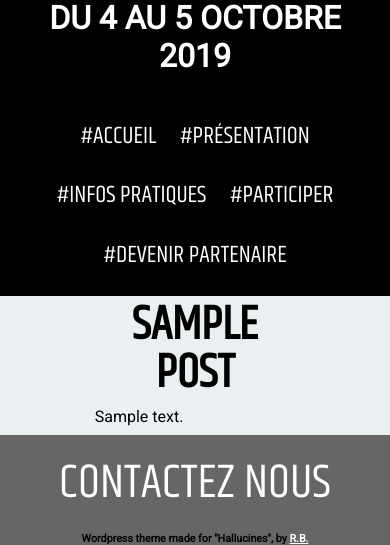
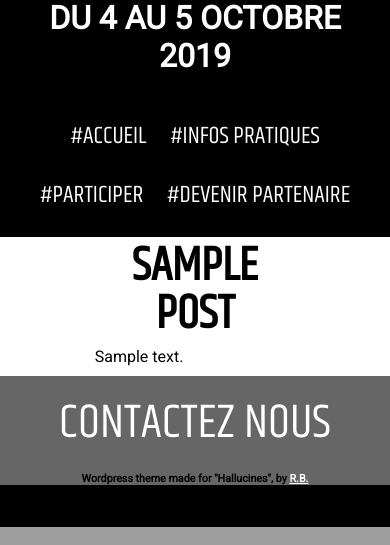
Before and after one commit to RayanBassetti/KeepItShort, a WordPress theme: template partenaire.php in a window 390 px wide. Shown: the part 317-862 px from the top of the page. Run offline with PHP 8.4 and a stand-in for WordPress, Linux system fonts and the light colour scheme; the site name, menu and one post (Sample post) are stand-ins, and other content is empty.

Commit message:
New version : responsive on every existing page, first Jquery lines, redirection fixed

```diff
--- a/css/style.css
+++ b/css/style.css
@@ -275,33 +275,34 @@ ul {
 }
 
 /* PARTENAIRES */
-#Partenaires {
+#DevenirPartenaire {
   margin: 0;
   display: flex;
   flex-direction: column;
   justify-content: center;
   align-items: center;
-  background-color: #EAF0F2;
+  background-color: white;
+  text-align: justify;
 }
-#Partenaires #PartenairesContent {
+#DevenirPartenaire #DevenirPartenaireContent {
   margin-left: 20%;
   margin-right: 20%;
 }
-#Partenaires #PartenairesContent h2 {
+#DevenirPartenaire #DevenirPartenaireContent h2 {
   margin: 3%;
 }
-#Partenaires #PartenairesContent p {
+#DevenirPartenaire #DevenirPartenaireContent p {
   margin: 3%;
 }
-#Partenaires #PartenairesContent ul {
+#DevenirPartenaire #DevenirPartenaireContent ul {
   display: flex;
-  flex-direction: row;
+  flex-direction: column;
   justify-content: center;
   align-items: center;
   list-style-type: circle;
   margin: 3%;
 }
-#Partenaires #PartenairesContent ul li {
+#DevenirPartenaire #DevenirPartenaireContent ul li {
   margin: 3%;
   font-weight: bold;
 }
@@ -313,8 +314,10 @@ ul {
 #Participer #ParticiperContent {
   padding: 3%;
   display: flex;
-  justify-content: center;
+  justify-content: space-between;
   align-items: center;
+  flex-direction: column;
+  text-align: center;
 }
 #Participer #ParticiperContent .typeform-share {
   display: inline-block;
@@ -337,6 +340,13 @@ ul {
   font-weight: bold;
   -webkit-font-smoothing: antialiased;
   -moz-osx-font-smoothing: grayscale;
+}
+
+/*404 */
+#ErrorPage {
+  text-align: center;
+  background-color: #EAF0F2;
+  padding: 30%;
 }
 
 /* FOOTER */
@@ -409,6 +419,10 @@ ul {
     margin-left: 7%;
     margin-right: 7%;
   }
+
+  #DevenirPartenaire #DevenirPartenaireContent ul {
+    flex-direction: row;
+  }
 }
 @media only screen and (min-device-width: 768px) and (max-device-width: 900px) {
   #BigIntroBanner {
--- a/css/style.scss
+++ b/css/style.scss
@@ -326,15 +326,16 @@ ul {
 
     /* PARTENAIRES */
 
-    #Partenaires {
+    #DevenirPartenaire {
         margin : 0;
         display: flex;
         flex-direction: column;
         justify-content: center;
         align-items: center;
-        background-color : $greyishwhite;
+        background-color : white;
+        text-align: justify;
 
-        #PartenairesContent {
+        #DevenirPartenaireContent {
             margin-left : 20%;
             margin-right : 20%;
 
@@ -348,7 +349,7 @@ ul {
 
             ul {
                 display: flex;
-                flex-direction: row;
+                flex-direction: column;
                 justify-content: center;
                 align-items: center;
                 list-style-type: circle;
@@ -371,8 +372,10 @@ ul {
 
             padding : 3%;
             display: flex;
-            justify-content: center;
+            justify-content: space-between;
             align-items: center;
+            flex-direction: column;
+            text-align: center;
 
             .typeform-share {
                 display:inline-block;
@@ -398,6 +401,15 @@ ul {
             }
 
         }
+    }
+
+    /*404 */
+
+    #ErrorPage {
+        text-align: center;
+        background-color : $greyishwhite;
+        padding : 30%;
+
     }
 
     /* FOOTER */
@@ -495,6 +507,18 @@ ul {
 
 }
 
+    #DevenirPartenaire {
+
+
+        #DevenirPartenaireContent {
+
+            ul {
+                flex-direction: row;
+            }
+        }
+
+    }
+
 }
 
 @media only screen //IPAD
--- a/header.php
+++ b/header.php
@@ -23,10 +23,9 @@
 
 <section id="HomeTopBanner">
     <nav id="NavigationMenu">
-        <a href="/hallucines" class="navButton">#Accueil</a>
-        <a href="#" class="navButton">#Présentation</a>
+        <a href="www.keep-it-short.fr" class="navButton">#Accueil</a>
         <a href="#" class="navButton">#Infos pratiques</a>
-        <a href="#" class="navButton">#Participer</a>
-        <a href="#" class="navButton">#Devenir Partenaire</a>
+        <a href="www.keep-it-short.fr/participer" class="navButton">#Participer</a>
+        <a href="www.keep-it-short.fr/devenir-partenaire" class="navButton">#Devenir Partenaire</a>
     </nav>
 </section>
--- a/partenaire.php
+++ b/partenaire.php
@@ -1,5 +1,5 @@
 <?php
-/* Template Name: Partenaire */
+/* Template Name: Devenir Partenaire */
 ?>
 
 <?php get_header(); ?>
@@ -9,8 +9,8 @@
     while ( have_posts() ) :
 ?>
 
-<section id="Partenaires">
-    <div id="PartenairesContent">
+<section id="DevenirPartenaire">
+    <div id="DevenirPartenaireContent">
         <h2 class="TitreH2"><?php the_title(); ?></h2>
 
         <p>
--- a/style.css
+++ b/style.css
@@ -11,3 +11,5 @@ Text Domain: keepitshort
 Tags: one-column, two-columns, right-sidebar, flexible-header, accessibility-ready, custom-colors, custom-header, custom-menu, custom-logo, editor-style, featured-images, footer-widgets, post-formats, rtl-language-support, sticky-post, theme-options, threaded-comments, translation-ready
 This theme, like WordPress, is licensed under the GPL.
 */
+
+/* The CSS can be found in the folder "css".s */
```
Also changed, not shown: 404.php (+8 -2 lines), home.php (+4 -4 lines), participer.php (+15 -1 lines), 1 other file.
